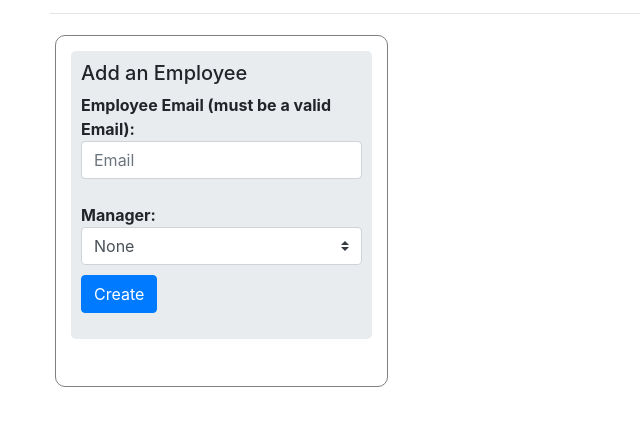
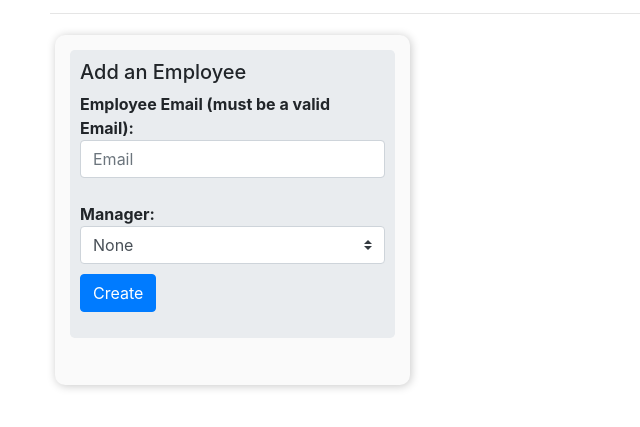
Before and after one commit to jgrubard/acme_directory_with_managers, a website: page views/employees.html in a window 1280 px wide. Shown: the part 111-538 px from the top of the page, without its empty margins (35-675 px from the left). Drawn offline with nearby package versions, Linux system fonts and the light colour scheme; files that its build step writes are made by us from their sources.

Commit message:
more css

```diff
--- a/style/main.css
+++ b/style/main.css
@@ -12,15 +12,14 @@ h2 {
 }
 
 .all-employees .employees-flex {
-  width: 30%;
+  width: 32%;
   padding: 15px;
   justify-content: center;
   border: 1px;
-  border-style: solid;
-  border-color: grey;
   border-radius: 10px;
   margin: 5px;
-  background-color: white;
+  background-color: rgb(250,250,250);
+  box-shadow: 1px 1px 10px rgb(200,200,200);
 }
 
 .jumbotron {
```
Also changed, not shown: views/layout.html (+0 -42 lines).
